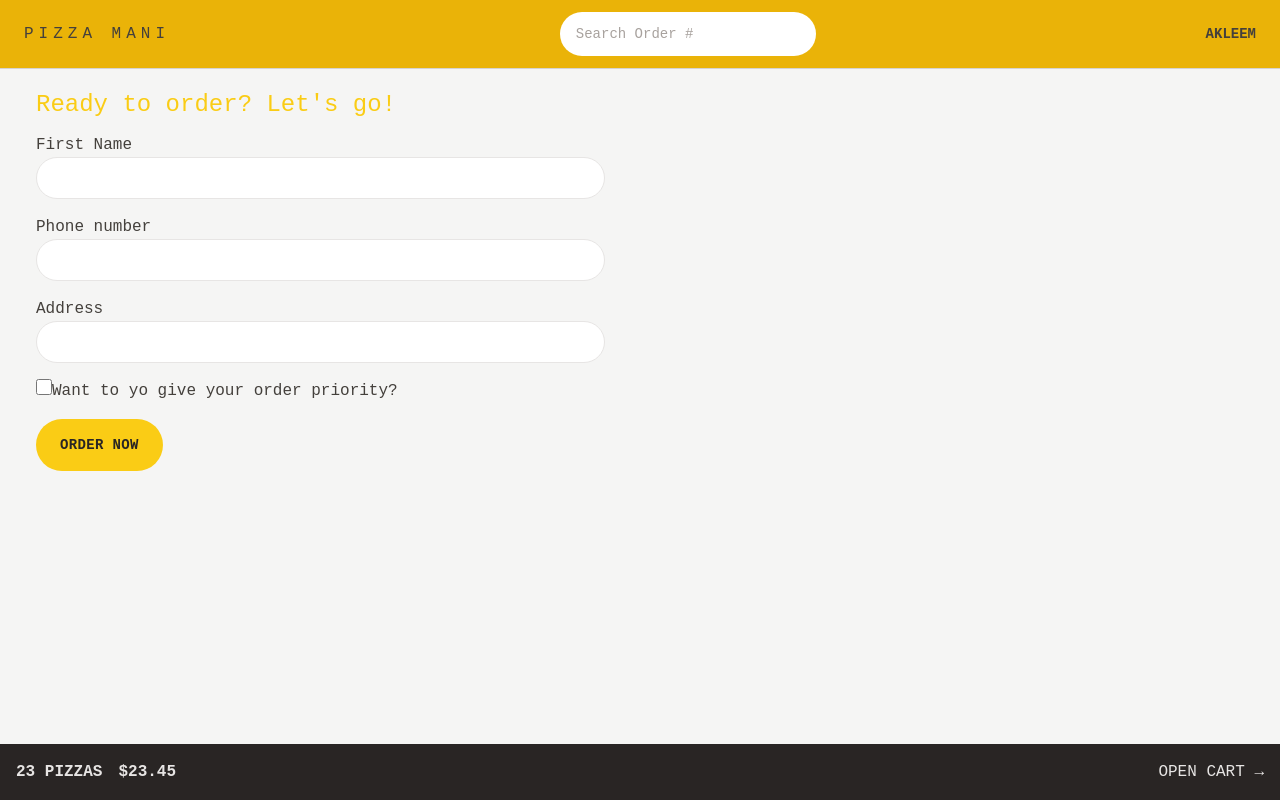
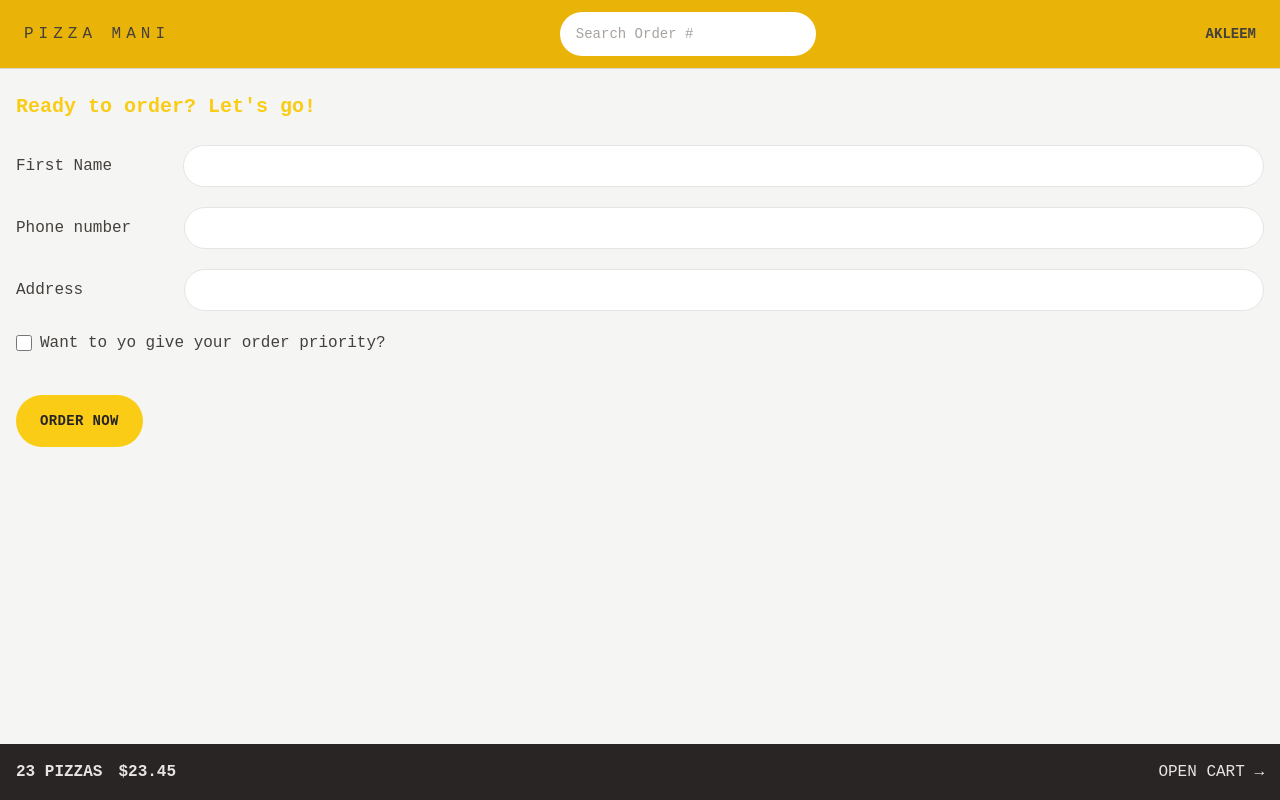
Before and after one commit to thisnotebook/PIZZAbooking, a React (Vite) app in the folder Pizza Mania/: page /order/new in a window 1280 px wide. Built offline with nearby package versions, Linux system fonts and the light colour scheme.

Commit message:
more styling

```diff
--- a/Pizza Mania/src/features/order/CreateOrder.jsx
+++ b/Pizza Mania/src/features/order/CreateOrder.jsx
@@ -43,33 +43,33 @@ function CreateOrder() {
   const formErroes = useActionData();
 
   return (
-    <div className="max-w-2xl mx-auto overflow-scroll  p-5 ml-4 flex flex-col   ">
-      <h2 className="mb-3 text-yellow-400 text-2xl">Ready to order? Let's go!</h2>
+    <div className="px-4 py-6 ">
+      <h2 className="mb-6 text-yellow-400 text-xl font-semibold">Ready to order? Let's go!</h2>
 
-      <Form method="POST" className="flex flex-col gap-4">
-        <div >
-          <label>First Name</label>
-          <input type="text" name="customer" required className="input" />
+      <Form method="POST" >
+        <div className="mb-5 flex flex-col gap-2 sm:flex-row sm:items-center">
+          <label className="sm:basis-[11.5rem]">First Name</label>
+          <input type="text" name="customer" required className="input w-full" />
         </div>
 
-        <div>
-          <label >Phone number</label>
-          <div>
-            <input type="tel" name="phone" required className="input" />
+        <div className="mb-5 flex flex-col gap-2 sm:flex-row sm:items-center">
+          <label className="sm:basis-40">Phone number</label>
+          <div className="grow">
+            <input type="tel" name="phone" required className="input w-full" />
+            {formErroes?.phone && <p className="mt-2 text-xs text-red-700 bg-red-100 p-2 rounded-md">{formErroes.phone}</p>}
           </div>
-          {formErroes?.phone && <p>{formErroes.phone}</p>}
         </div>
 
-        <div>
-          <label>Address</label>
-          <div>
+        <div className="mb-5 flex flex-col gap-2 sm:flex-row sm:items-center">
+          <label className="sm:basis-40">Address</label>
+          <div className="grow">
             <input type="text" name="address" required
-              className="input"
+              className="input w-full"
             />
           </div>
         </div>
 
-        <div>
+        <div className="mb-10 flex items-center gap-2">
           <input
             className="h-4 w-4 accent-yellow-400 focus-outline-none focus:ring-yellow-400 focus:ring-offset-1 focus:ring-2"
             type="checkbox"
@@ -78,7 +78,7 @@ function CreateOrder() {
           // value={withPriority}
           // onChange={(e) => setWithPriority(e.target.checked)}
           />
-          <label htmlFor="priority">Want to yo give your order priority?</label>
+          <label htmlFor="priority" className="font-medium">Want to yo give your order priority?</label>
         </div>
         <div>
           <input type="hidden" name="cart" value={JSON.stringify(cart)}></input>
--- a/Pizza Mania/src/features/order/Order.jsx
+++ b/Pizza Mania/src/features/order/Order.jsx
@@ -2,6 +2,7 @@
 
 import { useLoaderData } from "react-router-dom";
 import { getOrder } from "../../services/apiRestaurant";
+import OrderItem from "./OrderItem";
 import {
   calcMinutesLeft,
   formatCurrency,
@@ -27,29 +28,33 @@ function Order() {
   const deliveryIn = calcMinutesLeft(estimatedDelivery);
 
   return (
-    <div>
-      <div>
-        <h2>Status</h2>
+    <div className="px-4 py-6 space-y-8">
+      <div className="flex justify-between flex-wrap gap-2">
+        <h2 className="font-semibold text-xl">Order #1234 Status</h2>
 
-        <div>
-          {priority && <span>Priority</span>}
-          <span>{status} order</span>
+        <div className="uppercase font-semibold tracking-wider space-x-2">
+          {priority && <span className="bg-red-500 rounded-full px-3 py-1 text-red-50">Priority</span>}
+          <span className="bg-green-500 text-white px-3 py-1 rounded-full">{status} order</span>
         </div>
       </div>
 
-      <div>
-        <p>
+      <div className="flex justify-between flex-wrap gap-2 bg-stone-200 px-2 py-6 ">
+        <p className="font-medium">
           {deliveryIn >= 0
             ? `Only ${calcMinutesLeft(estimatedDelivery)} minutes left 😃`
             : "Order should have arrived"}
         </p>
-        <p>(Estimated delivery: {formatDate(estimatedDelivery)})</p>
+        <p className="text-xs text-stone-500 border-b border-t">(Estimated delivery: {formatDate(estimatedDelivery)})</p>
       </div>
 
-      <div>
-        <p>Price pizza: {formatCurrency(orderPrice)}</p>
-        {priority && <p>Price priority: {formatCurrency(priorityPrice)}</p>}
-        <p>To pay on delivery: {formatCurrency(orderPrice + priorityPrice)}</p>
+      <ul className="divide-y divide-stone-200">
+        {cart.map(item => <OrderItem item={item} key={item.id} />)}
+      </ul>
+
+      <div className="space-y-2 bg-stone-200 px-2 py-6">
+        <p className="text-sm font-medium text-stone-600">Price pizza: {formatCurrency(orderPrice)}</p>
+        {priority && <p className="text-sm font-medium text-stone-600">Price priority: {formatCurrency(priorityPrice)}</p>}
+        <p className="text-sm font-bold">To pay on delivery: {formatCurrency(orderPrice + priorityPrice)}</p>
       </div>
     </div>
   );
--- a/Pizza Mania/src/features/order/OrderItem.jsx
+++ b/Pizza Mania/src/features/order/OrderItem.jsx
@@ -4,12 +4,12 @@ function OrderItem({ item, isLoadingIngredients, ingredients }) {
   const { quantity, name, totalPrice } = item;
 
   return (
-    <li>
-      <div>
+    <li className="py-3">
+      <div className="flex justify-between items-center gap-4 text-sm">
         <p>
-          <span>{quantity}&times;</span> {name}
+          <span className="font-bold ">{quantity}&times;</span> {name}
         </p>
-        <p>{formatCurrency(totalPrice)}</p>
+        <p className="font-bold ">{formatCurrency(totalPrice)}</p>
       </div>
     </li>
   );
--- a/Pizza Mania/src/index.css
+++ b/Pizza Mania/src/index.css
@@ -4,7 +4,7 @@
 
 @layer components {
   .input {
-    @apply w-[90%] rounded-full border border-stone-200 px-4  py-2 outline-none focus:ring-2 focus:ring-yellow-300;
+    @apply rounded-full border border-stone-200 px-4  py-2 outline-none focus:ring-2 focus:ring-yellow-300;
   }
 }
 
```
Also changed, not shown: Pizza Mania/index.html (+4 -2 lines).
